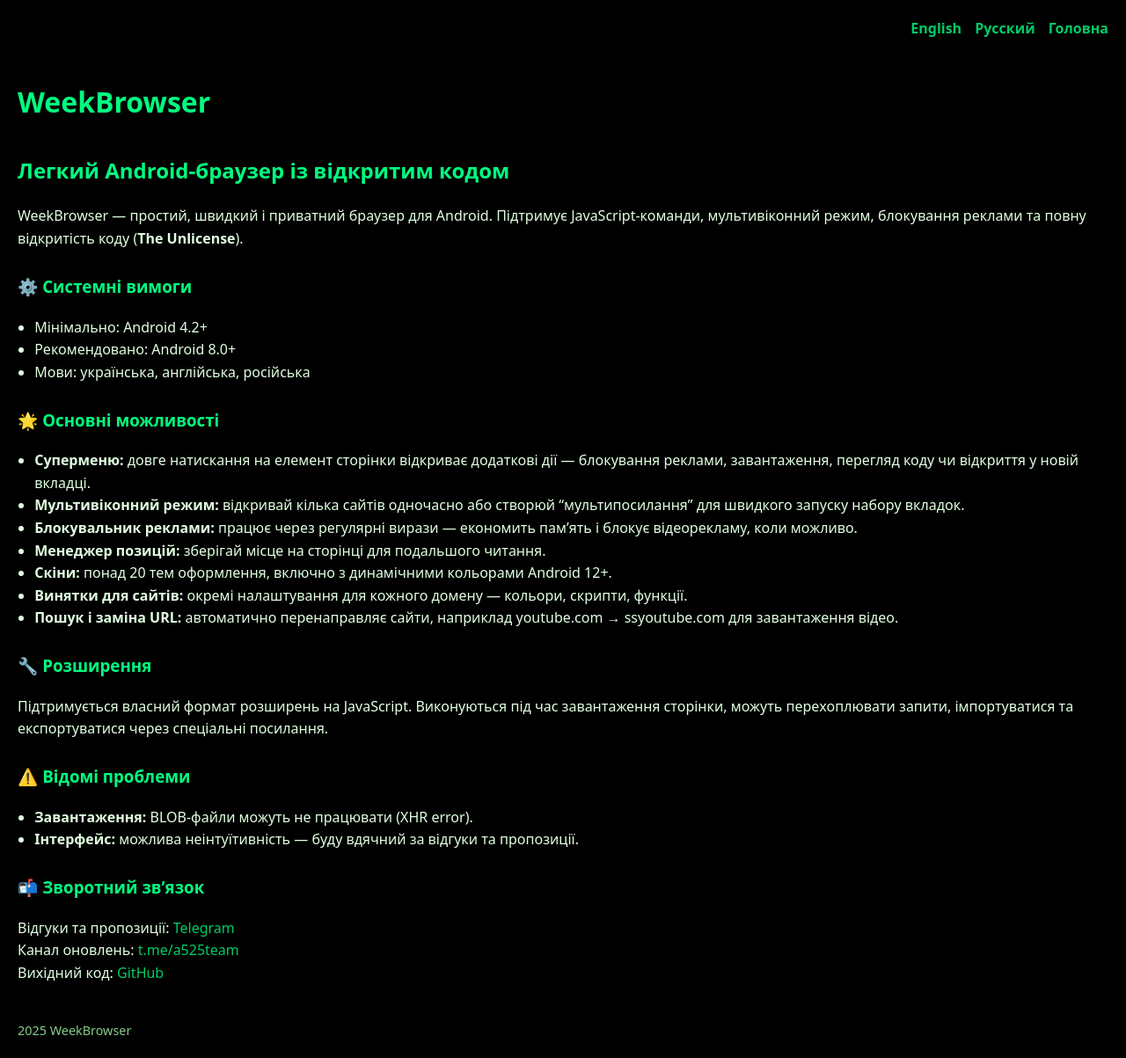
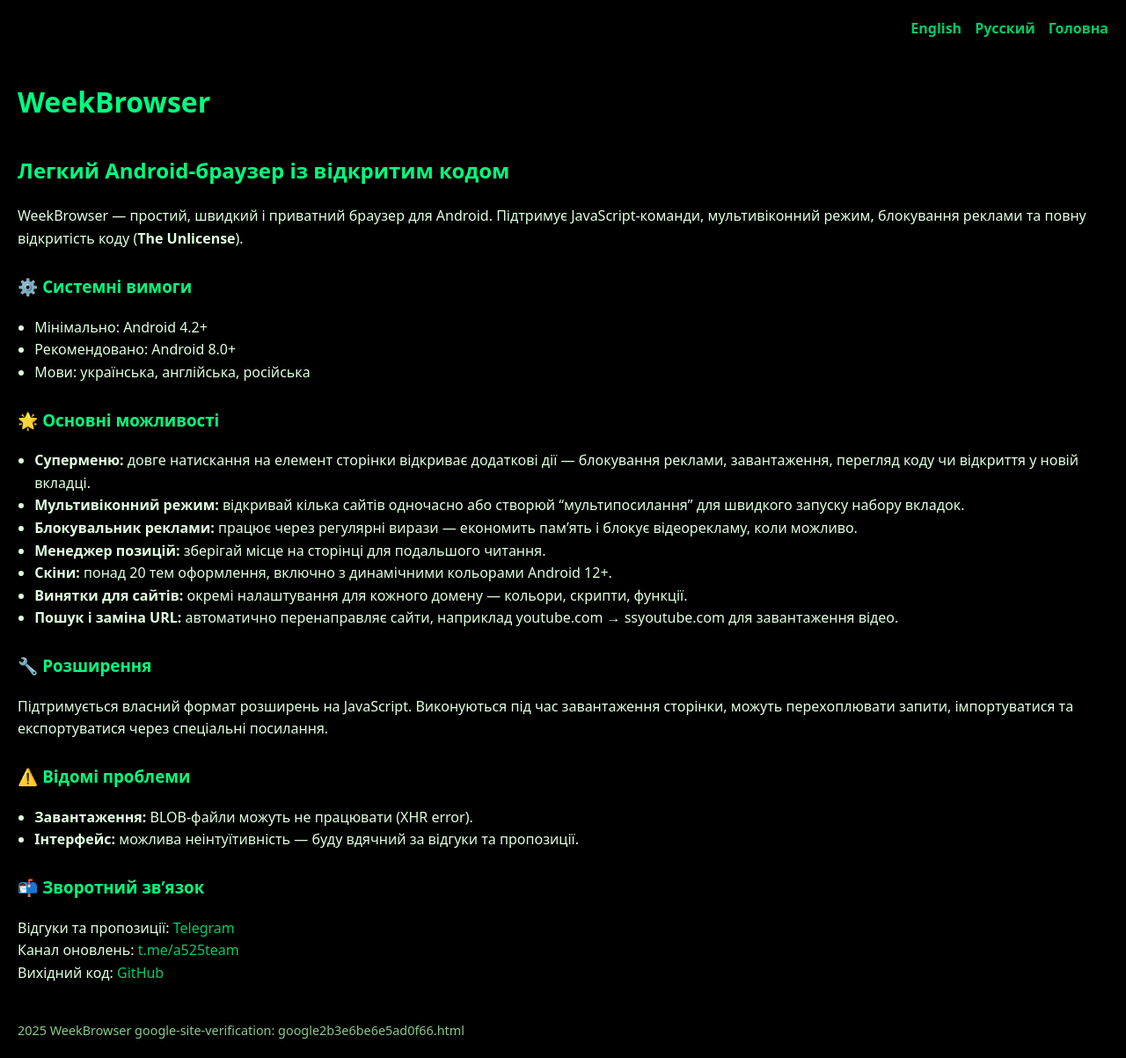
Before and after one commit to week5thor/week5thor.github.io, a Jekyll site: the page WeekBrowser-uk.html, which Jekyll copies as it is, in a window 1280 px wide. Shown: the whole page at 88% size. Built offline with Jekyll 4.4.1, drawn with Linux system fonts in a browser that asks for light colours.

Commit message:
Update WeekBrowser-uk.html

```diff
--- a/WeekBrowser-uk.html
+++ b/WeekBrowser-uk.html
@@ -132,6 +132,7 @@
 
 <footer>
   2025 WeekBrowser
+  google-site-verification: google2b3e6be6e5ad0f66.html
 </footer>
 
 </body>
```
